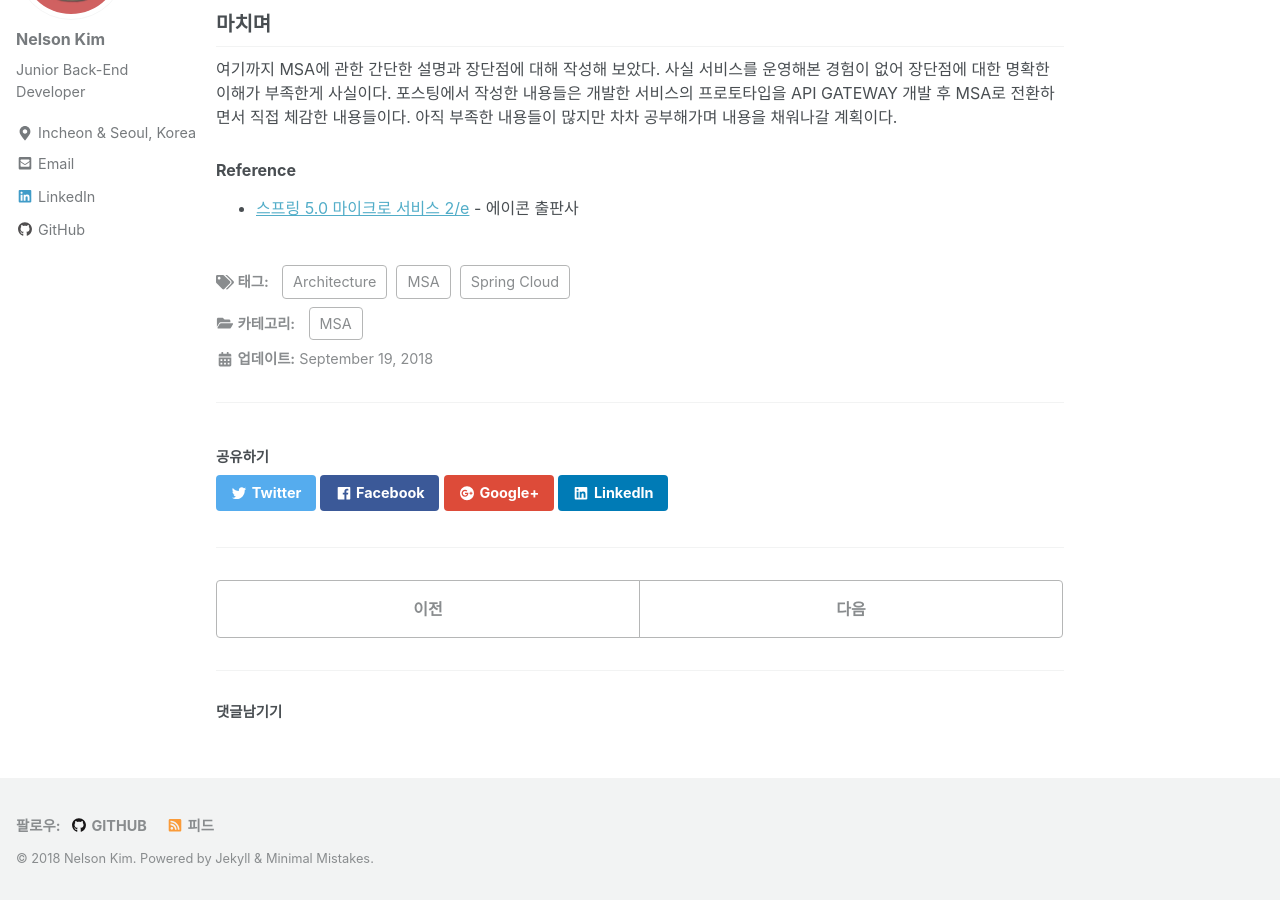
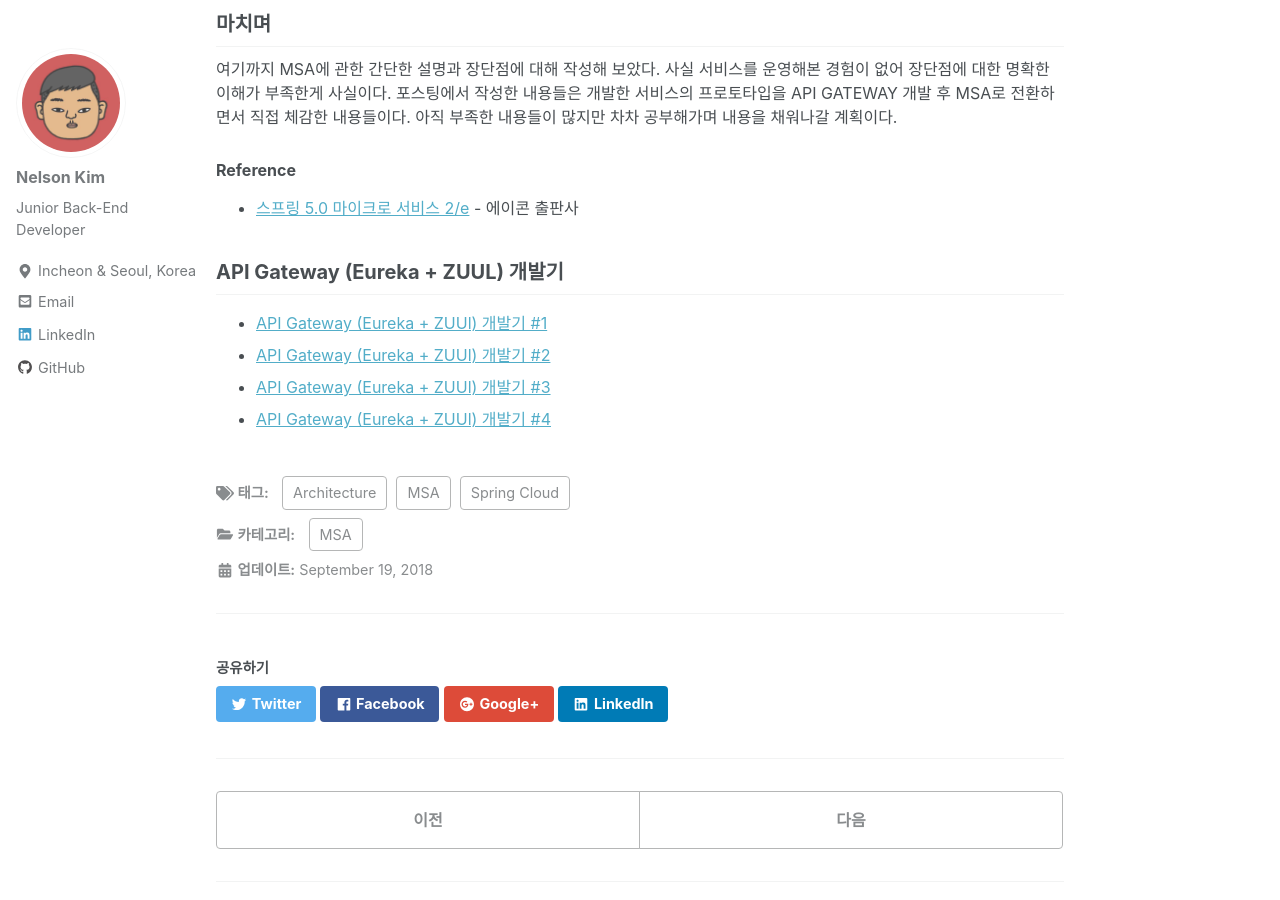
Before and after one commit to ssipflow/ssipflow.github.io, a Jekyll site: the page built from _posts/2018-09-19-Spring-Cloud-API-Gateway-01.md, in a window 1280 px wide and 900 px high, scrolled down 1922 px. Built offline with Jekyll 4.4.1, drawn with Linux system fonts in a browser that asks for light colours; nearby versions of some CDN libraries; comment, search, counter and statistics services are not loaded.

Commit message:
Add links

```diff
--- a/_posts/2018-09-19-Spring-Cloud-API-Gateway-01.md
+++ b/_posts/2018-09-19-Spring-Cloud-API-Gateway-01.md
@@ -56,3 +56,10 @@ MSA는 독립적으로 존재하는 서비스 간의 API GATEWAY를 통한 HTTP
 
 ### Reference
 * [스프링 5.0 마이크로 서비스 2/e](https://book.naver.com/bookdb/book_detail.nhn?bid=13270981) - 에이콘 출판사
+
+
+## API Gateway (Eureka + ZUUL) 개발기
+* [API Gateway (Eureka + ZUUl) 개발기 \#1](https://ssipflow.github.io/msa/Spring-Cloud-API-Gateway-01/)
+* [API Gateway (Eureka + ZUUl) 개발기 \#2](https://ssipflow.github.io/msa/Spring-Cloud-API-Gateway-02/)
+* [API Gateway (Eureka + ZUUl) 개발기 \#3](https://ssipflow.github.io/msa/Spring-Cloud-API-Gateway-03/)
+* [API Gateway (Eureka + ZUUl) 개발기 \#4](https://ssipflow.github.io/msa/Spring-Cloud-API-Gateway-04/)
```
Also changed, not shown: _posts/2018-09-26-Spring-Cloud-API-Gateway-02.md (+4 -1 lines), _posts/2018-09-30-Spring-Cloud-API-Gateway-03.md (+3 -1 lines).
